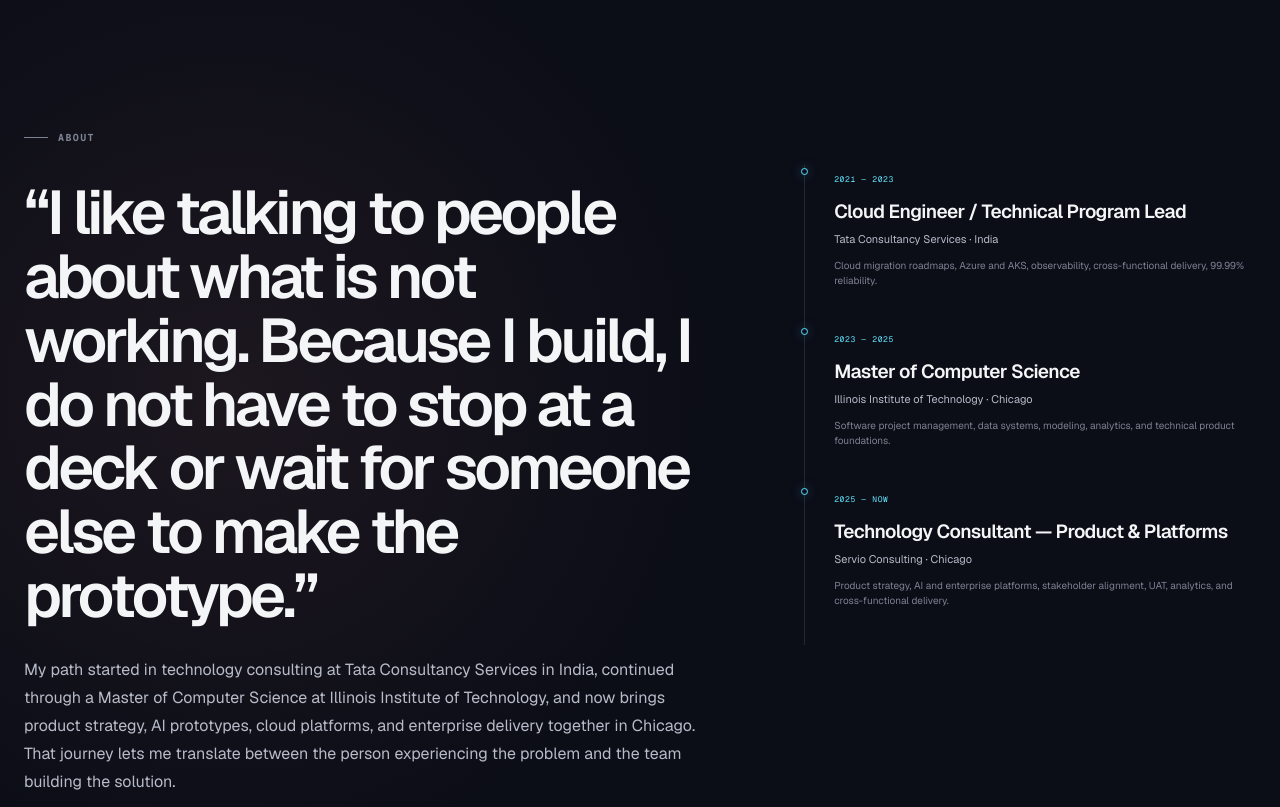
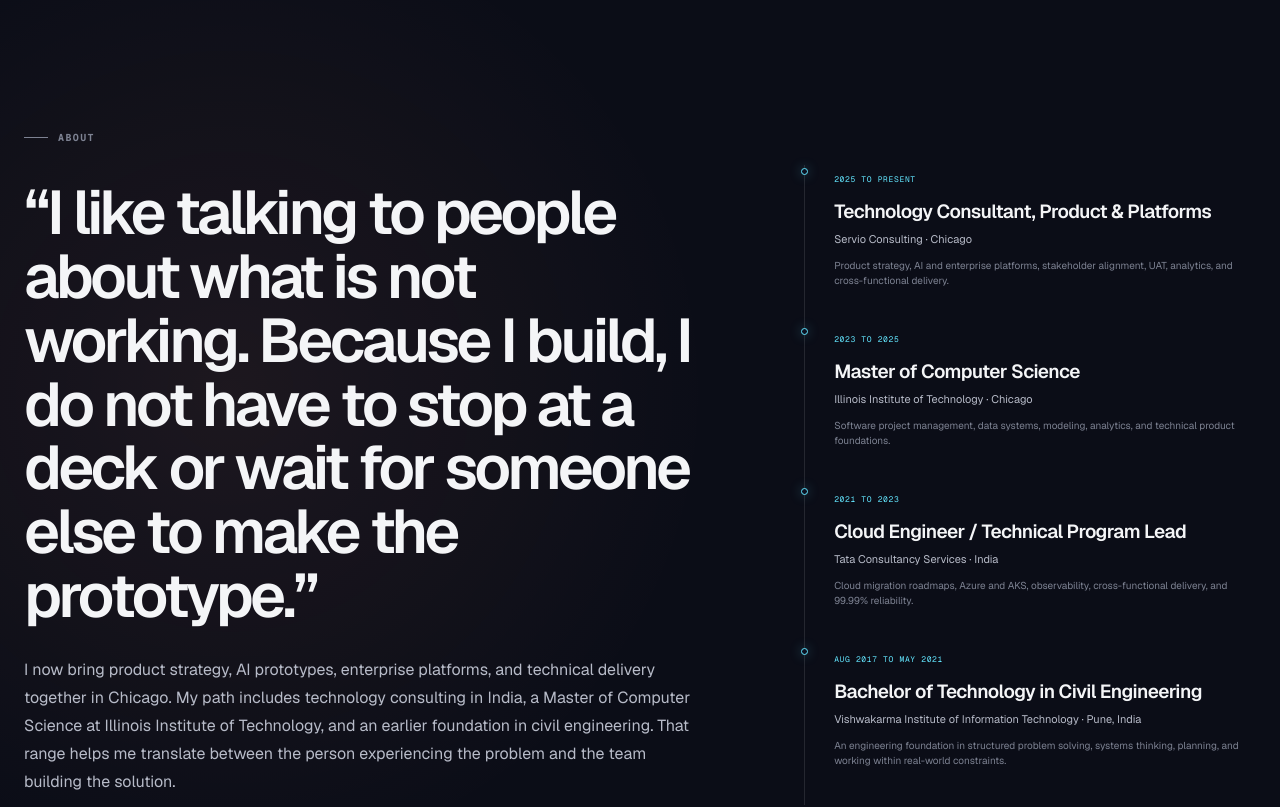
Before and after one commit to pratiksha0108/portfolio, a Next.js app: page / in a window 1280 px wide. Shown: the part 6480-7287 px from the top of the page. Built offline with nearby package versions, Linux system fonts and the light colour scheme.

Commit message:
Expand case studies and reorder experience

```diff
--- a/components/Portfolio.tsx
+++ b/components/Portfolio.tsx
@@ -113,7 +113,7 @@ function ProjectModal({
   return (
     <div className="modal-backdrop" role="presentation" onMouseDown={onClose}>
       <article
-        className={`project-modal accent-${project.accent}`}
+        className={`project-modal case-study-modal accent-${project.accent}`}
         role="dialog"
         aria-modal="true"
         aria-labelledby={`${project.id}-modal-title`}
@@ -127,15 +127,44 @@ function ProjectModal({
         <h3 id={`${project.id}-modal-title`}>{project.title}</h3>
         <p className="modal-lede">{project.description}</p>
 
-        <div className="modal-grid">
+        <div className="case-study-summary">
           <section>
-            <span className="modal-label">The problem</span>
-            <p>{project.challenge}</p>
+            <span className="modal-label">Problem</span>
+            <p>{project.problem}</p>
           </section>
           <section>
-            <span className="modal-label">Product decisions</span>
+            <span className="modal-label">Outcome</span>
+            <p>{project.outcome}</p>
+          </section>
+          <section>
+            <span className="modal-label">Impact</span>
+            <p>{project.impact}</p>
+          </section>
+        </div>
+
+        <section className="case-study-segments">
+          <span className="modal-label">User segments</span>
+          <div>
+            {project.userSegments.map((segment) => (
+              <article key={segment.title}>
+                <strong>{segment.title}</strong>
+                <p>{segment.description}</p>
+              </article>
+            ))}
+          </div>
+        </section>
+
+        <div className="case-study-method">
+          <section>
+            <span className="modal-label">What we did</span>
             <ol>
-              {project.decisions.map((decision) => <li key={decision}>{decision}</li>)}
+              {project.whatWeDid.map((item) => <li key={item}>{item}</li>)}
+            </ol>
+          </section>
+          <section>
+            <span className="modal-label">How we built it</span>
+            <ol>
+              {project.howWeBuilt.map((item) => <li key={item}>{item}</li>)}
             </ol>
           </section>
         </div>
@@ -331,11 +360,6 @@ export default function Portfolio() {
           </div>
         </div>
 
-        <div className="hero-interaction-note" aria-hidden="true">
-          <span className="mouse-shape"><i /></span>
-          Move around. She&apos;s paying attention.
-        </div>
-
         <a href="#product-loop" className="hero-scroll" aria-label="Scroll to product approach">
           <span>Scroll to explore</span><i>↓</i>
         </a>
@@ -365,7 +389,7 @@ export default function Portfolio() {
           ))}
         </div>
         <div className="loop-connector" aria-hidden="true"><i /></div>
-        <div className="lens-note lens-note-loop" aria-hidden="true"><span>02</span> Each capability is tied to a behavior and proof—not a keyword cloud.</div>
+        <div className="lens-note lens-note-loop" aria-hidden="true"><span>02</span> Each capability is tied to a behavior and proof, not a keyword cloud.</div>
       </section>
 
       <section id="work" className="work-section section-pad">
@@ -453,8 +477,8 @@ export default function Portfolio() {
       <section className="experiments-section section-pad">
         <SectionHeading
           eyebrow="More experiments"
-          title="Smaller builds. Different muscles."
-          copy="Not every project needs a full case study, but each one adds range to how I think and build."
+          title="Focused builds. Different product muscles."
+          copy="Each project explores a distinct user need, workflow, and technical decision, adding range to how I understand and build products."
         />
 
         <div className="supporting-grid">
@@ -489,29 +513,35 @@ export default function Portfolio() {
               “I like talking to people about what is not working. Because I build, I do not have to stop at a deck or wait for someone else to make the prototype.”
             </blockquote>
             <p>
-              My path started in technology consulting at Tata Consultancy Services in India, continued through a Master of Computer Science at Illinois Institute of Technology, and now brings product strategy, AI prototypes, cloud platforms, and enterprise delivery together in Chicago. That journey lets me translate between the person experiencing the problem and the team building the solution.
+              I now bring product strategy, AI prototypes, enterprise platforms, and technical delivery together in Chicago. My path includes technology consulting in India, a Master of Computer Science at Illinois Institute of Technology, and an earlier foundation in civil engineering. That range helps me translate between the person experiencing the problem and the team building the solution.
             </p>
             <a href="mailto:pvshirsat01@gmail.com" className="primary-button">Talk product with me <Arrow /></a>
           </div>
 
-          <div className="experience-stack reveal">
-            <article>
-              <span>2021 — 2023</span>
-              <h3>Cloud Engineer / Technical Program Lead</h3>
-              <p>Tata Consultancy Services · India</p>
-              <small>Cloud migration roadmaps, Azure and AKS, observability, cross-functional delivery, 99.99% reliability.</small>
+          <div className="experience-stack" aria-label="Experience and education timeline">
+            <article className="experience-card reveal" style={{ "--experience-delay": "0ms" } as CSSProperties}>
+              <span>2025 to present</span>
+              <h3>Technology Consultant, Product &amp; Platforms</h3>
+              <p>Servio Consulting · Chicago</p>
+              <small>Product strategy, AI and enterprise platforms, stakeholder alignment, UAT, analytics, and cross-functional delivery.</small>
             </article>
-            <article>
-              <span>2023 — 2025</span>
+            <article className="experience-card reveal" style={{ "--experience-delay": "90ms" } as CSSProperties}>
+              <span>2023 to 2025</span>
               <h3>Master of Computer Science</h3>
               <p>Illinois Institute of Technology · Chicago</p>
               <small>Software project management, data systems, modeling, analytics, and technical product foundations.</small>
             </article>
-            <article>
-              <span>2025 — now</span>
-              <h3>Technology Consultant — Product &amp; Platforms</h3>
-              <p>Servio Consulting · Chicago</p>
-              <small>Product strategy, AI and enterprise platforms, stakeholder alignment, UAT, analytics, and cross-functional delivery.</small>
+            <article className="experience-card reveal" style={{ "--experience-delay": "180ms" } as CSSProperties}>
+              <span>2021 to 2023</span>
+              <h3>Cloud Engineer / Technical Program Lead</h3>
+              <p>Tata Consultancy Services · India</p>
+              <small>Cloud migration roadmaps, Azure and AKS, observability, cross-functional delivery, and 99.99% reliability.</small>
+            </article>
+            <article className="experience-card is-foundation reveal" style={{ "--experience-delay": "270ms" } as CSSProperties}>
+              <span>Aug 2017 to May 2021</span>
+              <h3>Bachelor of Technology in Civil Engineering</h3>
+              <p>Vishwakarma Institute of Information Technology · Pune, India</p>
+              <small>An engineering foundation in structured problem solving, systems thinking, planning, and working within real-world constraints.</small>
             </article>
           </div>
         </div>
```
